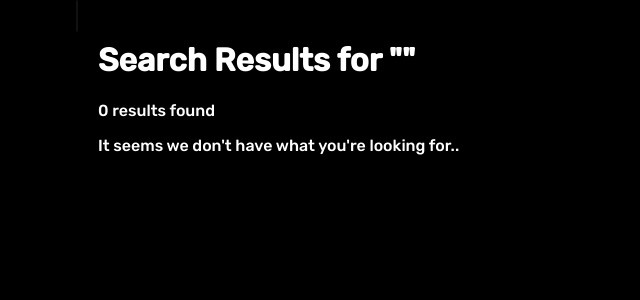
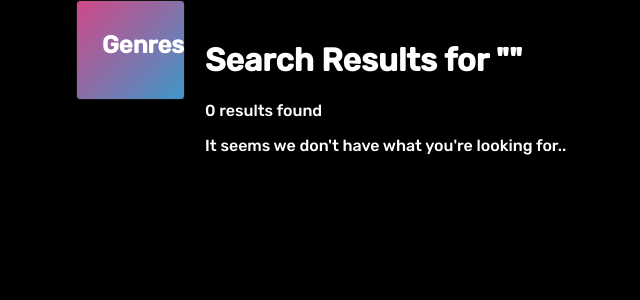
Before and after one commit to IsabelBody/Game-Library, a Flask app: page /search in a window 1280 px wide. Shown: the part 261-561 px from the top of the page, without its empty margins (64-704 px from the left). Run offline with Flask 3, Linux system fonts and the light colour scheme; some libraries are stand-ins or nearby versions.

Commit message:
aesthetic sidebar

```diff
--- a/games/static/css/main.css
+++ b/games/static/css/main.css
@@ -127,25 +127,43 @@ body {
 }
 
 /* Sidebar styles */
-/* Sidebar styles */
 .sidebar {
    flex: 1; /* Take up 1/3 of the available space */
-   background: rgba(0, 0, 0, 0.75);
    padding: 10px 0px 20px 0px;
    border: 1px solid #111;
    border-radius: 4px;
+   margin-left: 0px;
    box-shadow: 0px 4px 5px rgba(0, 0, 0, 0.75);
    position: sticky; /* Make the sidebar sticky */
    top: 0; /* Stick to the top of the viewport */
-   max-height: calc(100vh - 40px); /* Adjust the max height as needed */
-   overflow-y: auto; /* Add vertical scroll if content exceeds max height */
+   max-height: 100%;
+   background: linear-gradient(-45deg, #23d5ab, #23a6d5, #e73c7e, #ee7752);
+   background-size: 400% 400%;
+   animation: gradient 4s ease infinite;
 }
 
+@keyframes gradient {
+    0% {
+        background-position: 0% 50%;
+    }
+    50% {
+        background-position: 100% 50%;
+    }
+    100% {
+        background-position: 0% 50%;
+    }
+}
+
+.sidebar h1 {
+    margin-left: 25px;
+}
 
 /* Navigation list styles */
 .nav ul {
    list-style: none;
    padding: 0;
+   margin-left: 25px;
+   margin-right: 25px;
 }
 
 .nav li {
--- a/games/templates/Sidebar.html
+++ b/games/templates/Sidebar.html
@@ -1,5 +1,6 @@
 <div class="page-container">
   <aside class="sidebar">
+    <h1>Genres</h1>
     <nav class="nav">
       {% for genre in given_genres %}
       <ul>
```
